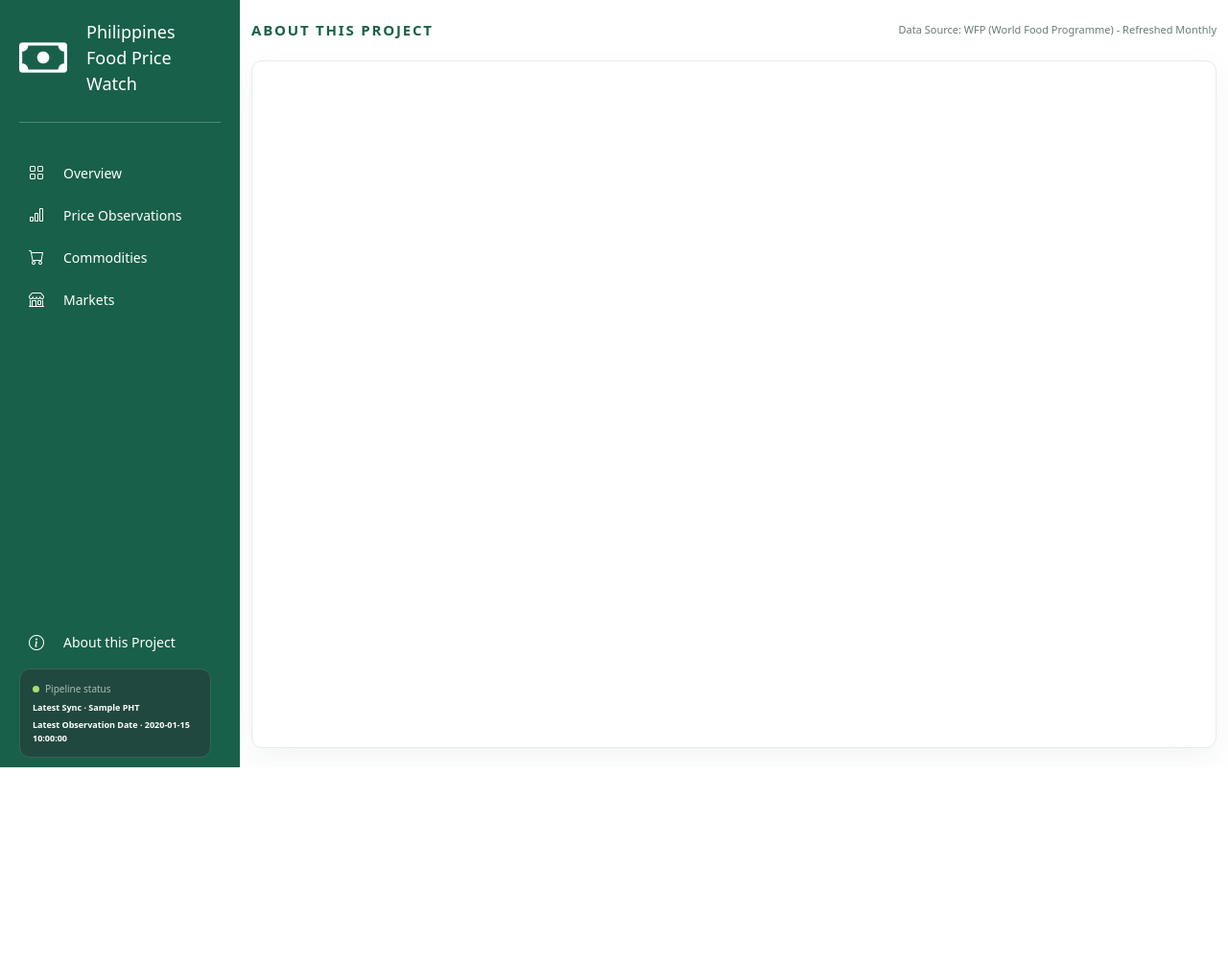
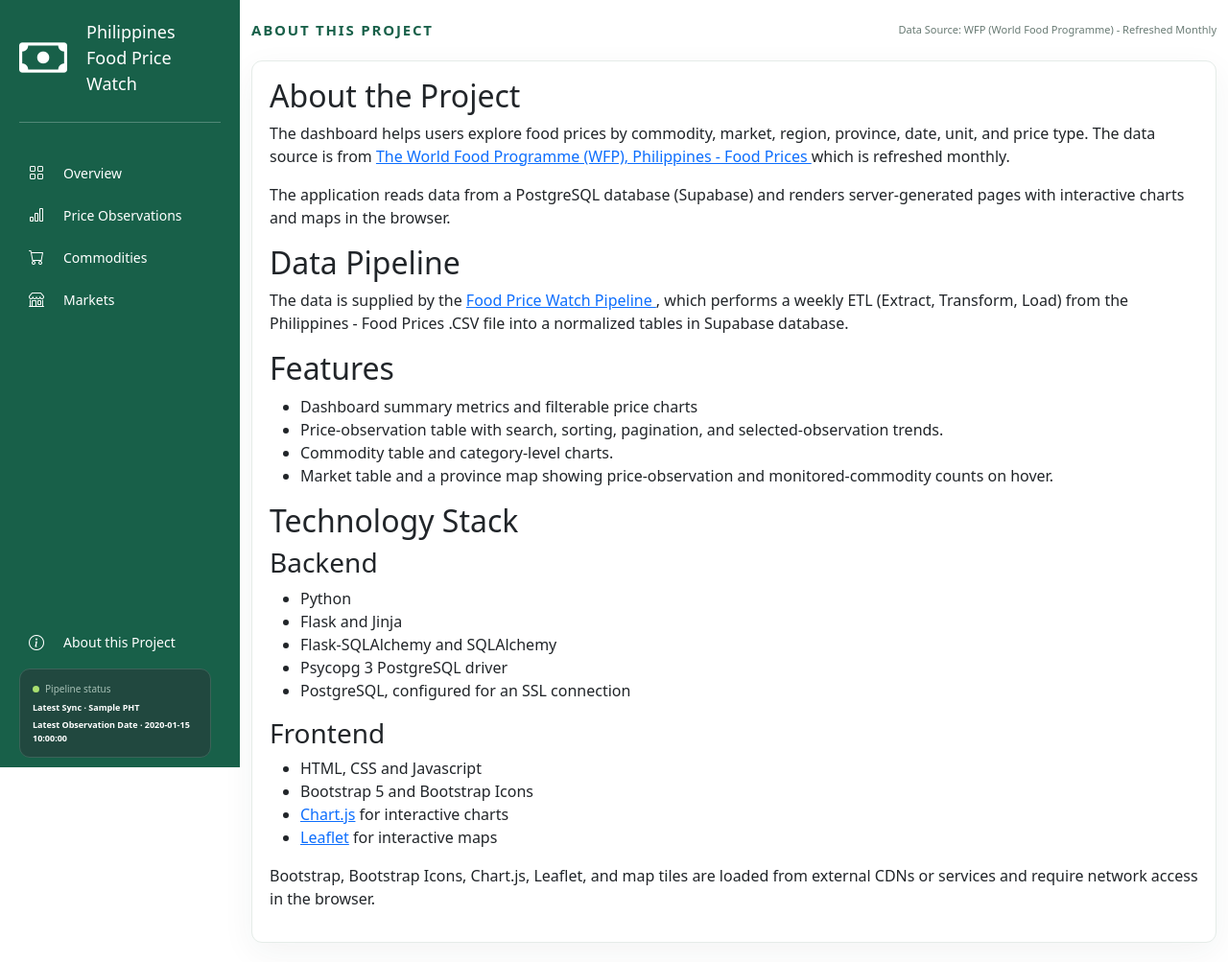
Before and after one commit to RolandTugcay/food-price-watch-dashboard, a Flask app: template templates/about.html in a window 1280 px wide. Shown: the whole page at 96% size. Before the commit the page ends 800 px from the top, so only its background shows below. Run offline with Flask 3, Linux system fonts and the light colour scheme; the template is opened without the code that fills it: most values are stand-ins (such as "Sample title", 1, 10 or a date in 2020); parts of the project's set-up code (start-up, migrations or seed data) failed here and were passed over; some libraries are stand-ins or nearby versions.

Commit message:
Modified its contents

```diff
--- a/templates/about.html
+++ b/templates/about.html
@@ -22,7 +22,75 @@
         </div>
         <div class="container-fluid">
             <section class="about-pannel">
-                <p></p>
+                <section id="about-the-project">
+                    <h2>About the Project</h2>
+                    <p>
+                        The dashboard helps users explore food prices by commodity, market,
+                        region, province, date, unit, and price type.
+                        The data source is from
+                        <a href="https://data.humdata.org/dataset/wfp-food-prices-for-philippines/resource/9a842d72-0d7d-4922-ad0e-eb8106c1ab0e">
+                        The World Food Programme (WFP), Philippines - Food Prices
+                        </a>
+                        which is refreshed monthly.
+                    </p>
+                    <p>
+                        The application reads data from a PostgreSQL database (Supabase) and renders
+                        server-generated pages with interactive charts and maps in the browser.
+                    </p>
+                </section>
+
+                <section id="data-pipeline">
+                    <h2>Data Pipeline</h2>
+                    <p>
+                        The data is supplied by the
+                        <a href="https://github.com/RolandTugcay/food-price-watch-pipeline">
+                            Food Price Watch Pipeline
+                        </a>
+                        , which performs a weekly ETL (Extract, Transform, Load) from the Philippines - Food Prices .CSV file into a normalized tables in Supabase database.
+                    </p>
+                </section>
+
+                <section id="features">
+                    <h2>Features</h2>
+                    <ul>
+                        <li>Dashboard summary metrics and filterable price charts</li>
+                        <li>
+                            Price-observation table with search, sorting, pagination, and
+                            selected-observation trends.
+                        </li>
+                        <li>Commodity table and category-level charts.</li>
+                        <li>
+                            Market table and a province map showing price-observation and
+                            monitored-commodity counts on hover.
+                        </li>
+                    </ul>
+                </section>
+
+                <section id="technology-stack">
+                    <h2>Technology Stack</h2>
+
+                    <h3>Backend</h3>
+                    <ul>
+                        <li>Python</li>
+                        <li>Flask and Jinja</li>
+                        <li>Flask-SQLAlchemy and SQLAlchemy</li>
+                        <li>Psycopg 3 PostgreSQL driver</li>
+                        <li>PostgreSQL, configured for an SSL connection</li>
+                    </ul>
+
+                    <h3>Frontend</h3>
+                    <ul>
+                        <li>HTML, CSS and Javascript</li>
+                        <li>Bootstrap 5 and Bootstrap Icons</li>
+                        <li><a href="https://www.chartjs.org/">Chart.js</a> for interactive charts</li>
+                        <li><a href="https://leafletjs.com/">Leaflet</a> for interactive maps</li>
+                    </ul>
+
+                    <p>
+                        Bootstrap, Bootstrap Icons, Chart.js, Leaflet, and map tiles are loaded
+                        from external CDNs or services and require network access in the browser.
+                    </p>
+                </section>
             </section>
         </div>
     </div>
```
